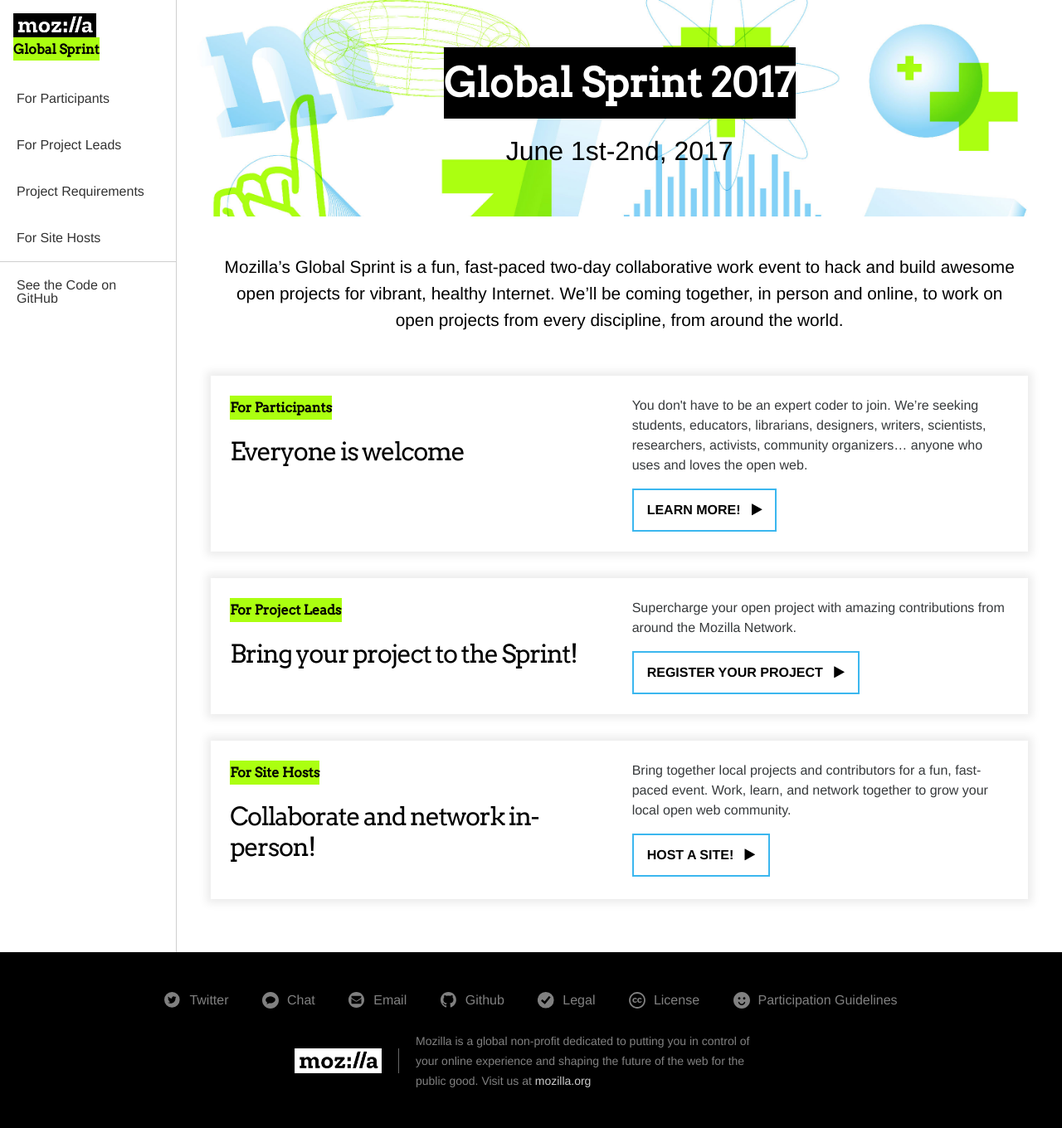
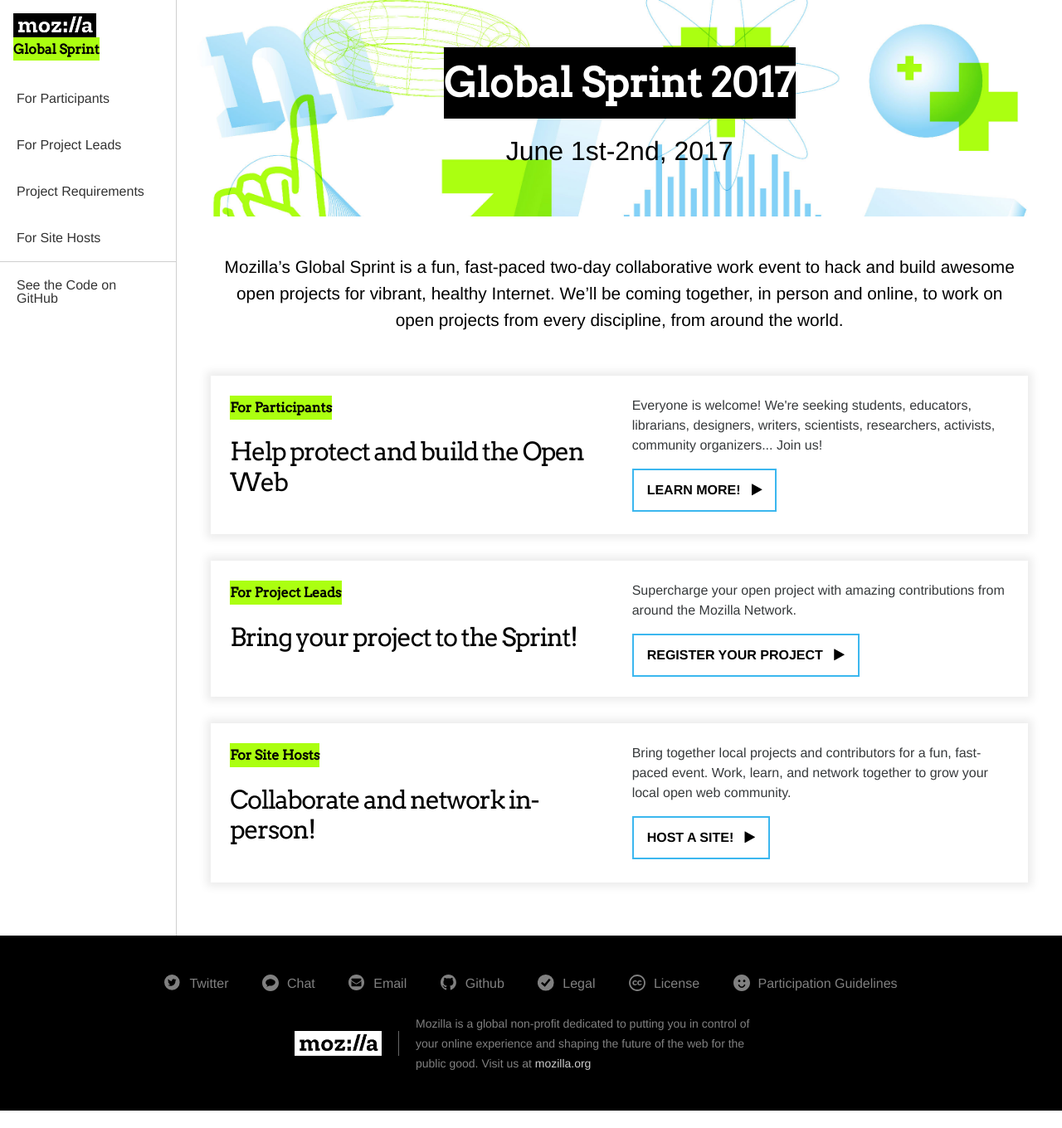
Before and after one commit to mozilla/global-sprint, a Jekyll site: the page built from index.md, in a window 1280 px wide. Shown: the whole page at 83% size. Built offline with Jekyll 4.4.1, drawn with Linux system fonts in a browser that asks for light colours; comment, search, counter and statistics services are not loaded; a style sheet for code colours, icons or effects is not loaded; after the commit the page ends 1339 px from its top, so only the background shows below that.

Commit message:
Update home.html

```diff
--- a/_layouts/home.html
+++ b/_layouts/home.html
@@ -10,10 +10,10 @@ layout: default
     <div class="row home-card">
       <div class="col-md-6">
         <span class="highlight">For Participants</span>
-        <h1>Everyone is welcome</h1>
+        <h1>Help protect and build the Open Web</h1>
       </div>
       <div class="col-md-6">
-        You don't have to be an expert coder to join. We’re seeking students, educators, librarians, designers, writers, scientists, researchers, activists, community organizers… anyone who uses and loves the open web.
+        Everyone is welcome! We're seeking students, educators, librarians, designers, writers, scientists, researchers, activists, community organizers... Join us!
         <br />
         <a target="_blank" class="btn btn-lg btn-default btn-next" href="https://mozilla.github.io/global-sprint/participants/"> Learn More! &nbsp; <i class="fa fa-play" aria-hidden="true"></i></a>
       </div>
```
